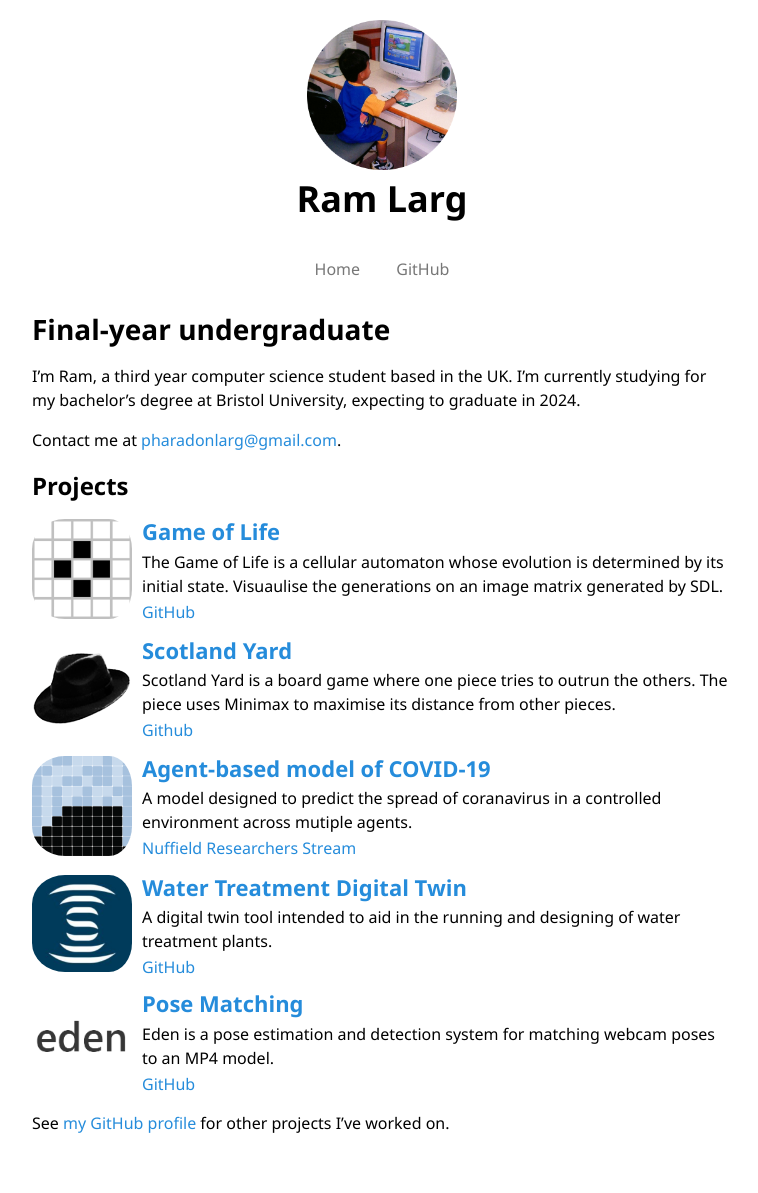
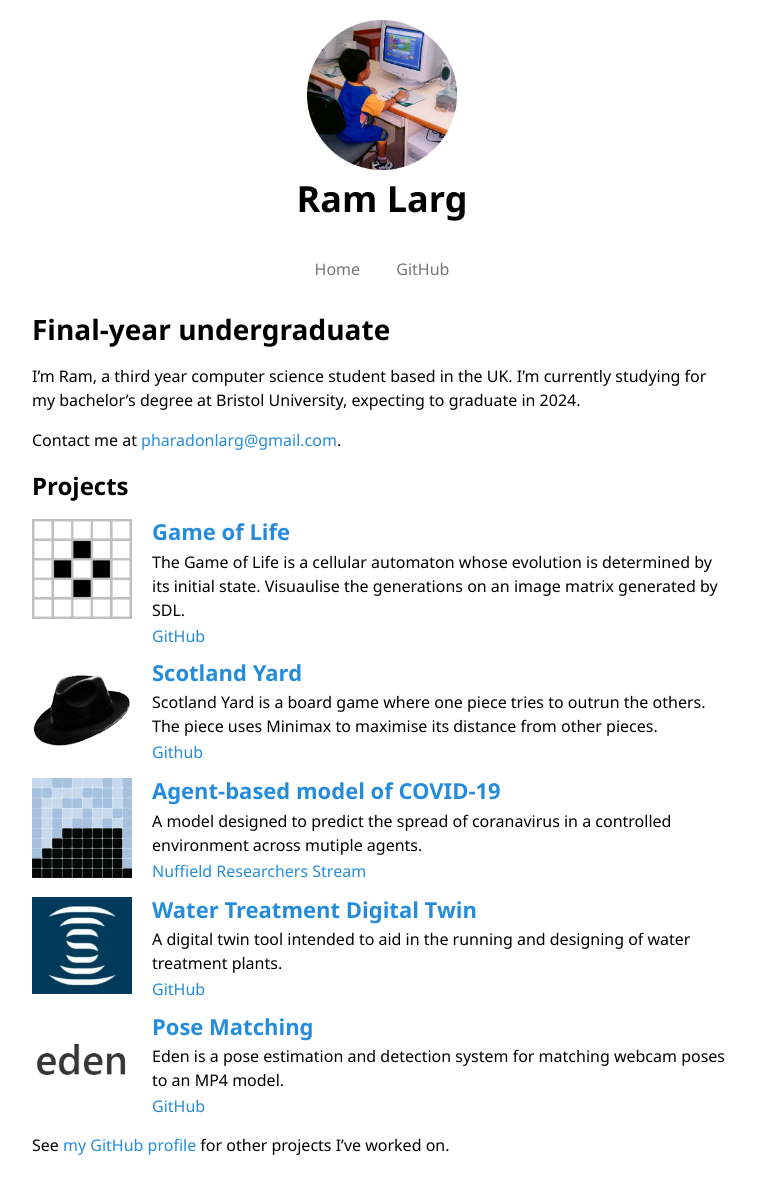
Before and after one commit to rlarg/rlarg.github.io, a Jekyll site: the page built from index.md, in a window 1280 px wide. Shown: the whole page, without its empty margins (258-1016 px from the left). Built offline with Jekyll 4.4.1, drawn with Linux system fonts in a browser that asks for light colours; nearby versions of some CDN libraries; before the commit the page ends 1171 px from its top, so only the background shows below that.

Commit message:
fix image

```diff
--- a/assets/css/styles.css
+++ b/assets/css/styles.css
@@ -87,8 +87,7 @@ h1 {
 
 .project img {
     width: 100px;
-    padding-right: 10px;
-    border-radius: 30%;
+    padding-right: 20px;
 }
 
 .project .project-title {
```
